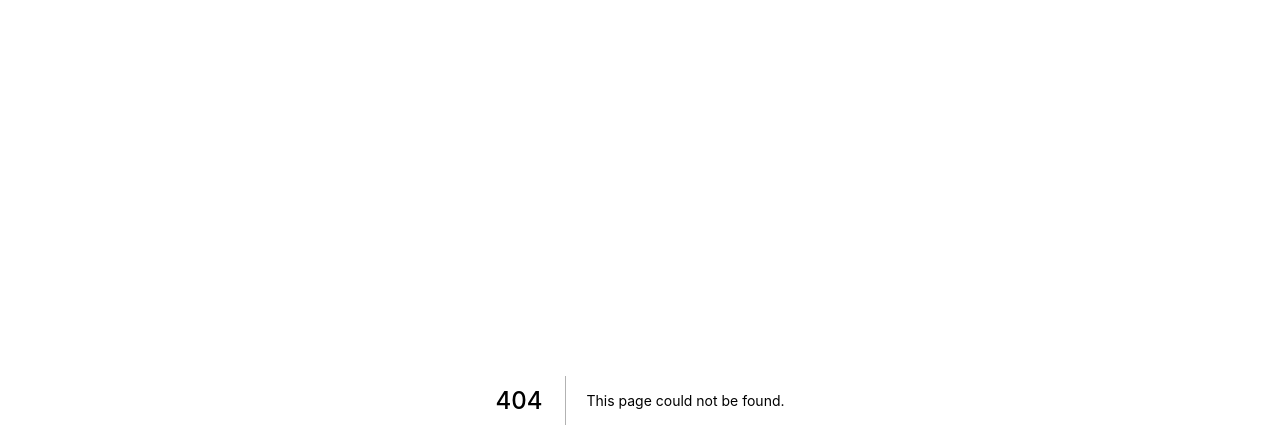
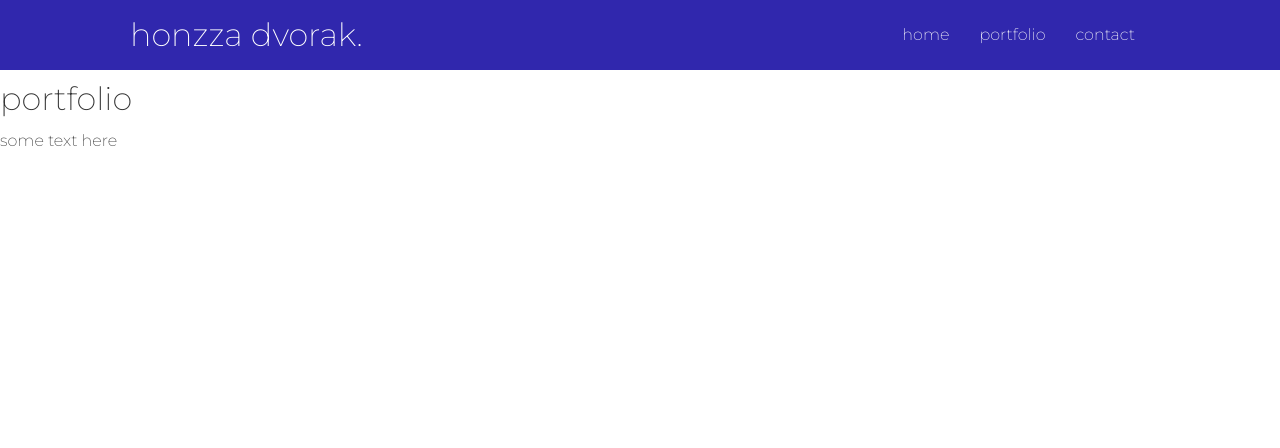
Before and after one commit to honzza/honzza_web, a Next.js app: page /portfolio in a window 1280 px wide. Before the commit this address had no page. Shown: the top 448 px of the page. Built offline with nearby package versions, Linux system fonts and the light colour scheme.

Commit message:
navbar implementation

```diff
--- /dev/null
+++ b/components/Layout.js
@@ -0,0 +1,14 @@
+import Head from "next/head";
+import Navbar from "./Navbar";
+
+export default function Layout(props) {
+  return (
+    <div>
+      <Head>
+        <title>honzza dvorak | web developer</title>
+      </Head>
+      <Navbar />
+      {props.children}
+    </div>
+  );
+}
--- /dev/null
+++ b/components/Navbar.js
@@ -0,0 +1,31 @@
+import Link from "next/link";
+import styles from "../styles/Home.module.css";
+
+export default function Navbar() {
+  return (
+    <div className={styles.navbar}>
+      <div className={styles.container}>
+        <h1>honzza dvorak.</h1>
+        <nav>
+          <ul className={styles.navbarul}>
+            <li>
+              <Link href="/">
+                <a className={styles.navitem}>home</a>
+              </Link>
+            </li>
+            <li>
+              <Link href="/portfolio">
+                <a className={styles.navitem}>portfolio</a>
+              </Link>
+            </li>
+            <li>
+              <Link href="/contact">
+                <a className={styles.navitem}>contact</a>
+              </Link>
+            </li>
+          </ul>
+        </nav>
+      </div>
+    </div>
+  );
+}
--- /dev/null
+++ b/pages/portfolio.js
@@ -0,0 +1,12 @@
+import Layout from "../components/Layout";
+
+export default function Portfolio() {
+  return (
+    <Layout>
+      <div>
+        <h1>portfolio</h1>
+        <p>some text here</p>
+      </div>
+    </Layout>
+  );
+}
--- a/styles/Home.module.css
+++ b/styles/Home.module.css
@@ -1,51 +1,7 @@
-@import url("https://fonts.googleapis.com/css2?family=Montserrat:wght@200&display=swap");
-
-.main {
-  box-sizing: border-box;
-  padding: 0;
-  margin: 0;
-  font-family: "Montserrat", sans-serif;
-  color: #333;
-  line-height: 1.6;
-}
-
-.ul {
-  list-style-type: none;
-}
 .navbar {
   background-color: rgb(48, 39, 173);
   color: #fff;
   height: 70px;
-}
-
-.navbar a {
-  color: #fff;
-  padding: 10px;
-  margin: 0 5px;
-}
-
-/*.navbar a::after {
-  content: "";
-  display: block;
-  width: 0;
-  border-bottom: 1px solid #fff;
-  transition: 0.5s;
-}
-
-.navbar a:hover::after {
-  width: 100%;
-}*/
-
-.navbar a:hover {
-  border-bottom: 2px #fff solid;
-}
-
-.navbar ul {
-  display: flex;
-}
-
-.navbar .flex {
-  justify-content: space-between;
 }
 
 .container {
@@ -53,11 +9,24 @@
   margin: 0 auto;
   overflow: auto;
   padding: 0 40px;
-}
 
-.flex {
+  /*flex part*/
   display: flex;
-  justify-content: center;
+  justify-content: space-between;
   align-items: center;
   height: 100%;
 }
+
+.navbarul {
+  display: flex;
+}
+
+.navitem {
+  color: #fff;
+  padding: 10px;
+  margin: 0 5px;
+}
+
+.navitem:hover {
+  border-bottom: 1px #fff solid;
+}
--- a/styles/globals.css
+++ b/styles/globals.css
@@ -1,16 +1,38 @@
+@import url("https://fonts.googleapis.com/css2?family=Montserrat:wght@200&display=swap");
+
+* {
+  box-sizing: border-box;
+}
+
 html,
 body {
   padding: 0;
   margin: 0;
-  font-family: -apple-system, BlinkMacSystemFont, Segoe UI, Roboto, Oxygen,
-    Ubuntu, Cantarell, Fira Sans, Droid Sans, Helvetica Neue, sans-serif;
+  font-family: "Montserrat", sans-serif;
+  color: #333;
+  line-height: 1.6;
 }
 
 a {
-  color: inherit;
+  color: #333;
   text-decoration: none;
 }
 
-* {
-  box-sizing: border-box;
+ul {
+  list-style-type: none;
 }
+
+h1,
+h2 {
+  font-weight: 300;
+  line-height: 1.2;
+  margin: 10px 0;
+}
+
+p {
+  margin: 10px 0;
+}
+
+img {
+  width: 100%;
+}
```
Also changed, not shown: pages/contact.js (added, +12 -0 lines), pages/index.js (+5 -26 lines).
